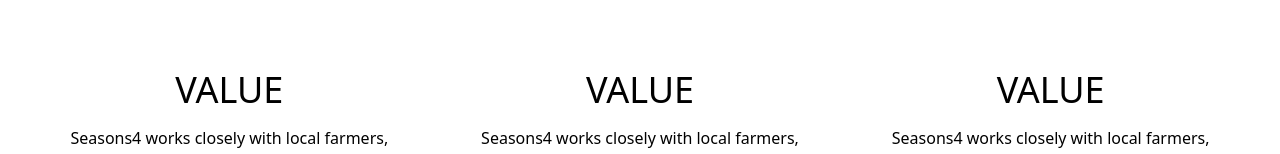
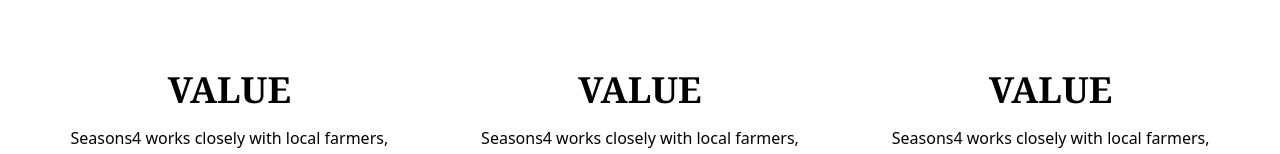
Before and after one commit to gnieb/seasons4, a React (Create React App) app: page /about in a window 1280 px wide. Shown: the part 638-792 px from the top of the page. Built offline with nearby package versions, Linux system fonts and the light colour scheme.

Commit message:
styling the 3-grid structure

```diff
--- a/src/pages/About.js
+++ b/src/pages/About.js
@@ -20,15 +20,15 @@
             </div>
             <div className="p-10 grid sm:grid-cols-2 lg:grid-cols-3 gap-8">
                 <div className="grid grid-rows-2 items-center">
-                    <div className="text-4xl">VALUE</div>
+                    <div className="text-4xl font-serif font-bold">VALUE</div>
                     <div>Seasons4 works closely with local farmers, fishermen and artisans to bring you the freshest ingredients at a very reasonable price.</div>
                 </div>
                 <div className="grid grid-rows-2 items-center">
-                    <div className="text-4xl">VALUE</div>
+                    <div className="text-4xl font-serif font-bold">VALUE</div>
                     <div>Seasons4 works closely with local farmers, fishermen and artisans to bring you the freshest ingredients at a very reasonable price.</div>
                 </div>
                 <div className="grid grid-rows-2 items-center">
-                    <div className="text-4xl">VALUE</div>
+                    <div className="text-4xl font-serif font-bold">VALUE</div>
                     <div>Seasons4 works closely with local farmers, fishermen and artisans to bring you the freshest ingredients at a very reasonable price.</div>
                 </div>
 
```
